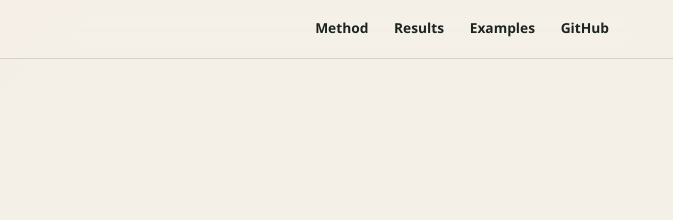
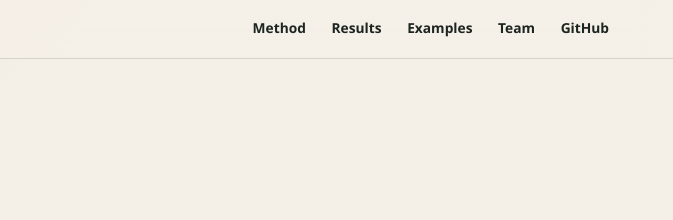
Before and after one commit to xiuguangli/PointBenchWorkShop, a plain HTML site: page pointarena_champion_page/index.html in a window 1280 px wide. Shown: the top 220 px of the page, 607-1280 px from the left. Drawn offline with Linux system fonts and the light colour scheme.

Commit message:
Add team nav link

```diff
--- a/pointarena_champion_page/index.html
+++ b/pointarena_champion_page/index.html
@@ -21,6 +21,7 @@
           <a href="#method">Method</a>
           <a href="#results">Results</a>
           <a href="#examples">Examples</a>
+          <a href="#team">Team</a>
           <a href="https://github.com/xiuguangli/PointBenchWorkShop" target="_blank" rel="noopener noreferrer">GitHub</a>
         </nav>
       </div>
@@ -370,7 +371,7 @@
         </div>
       </section>
 
-      <section class="section team-section" aria-labelledby="team-title">
+      <section id="team" class="section team-section" aria-labelledby="team-title">
         <div class="team-panel">
           <div class="section-heading team-heading">
             <div>
```
